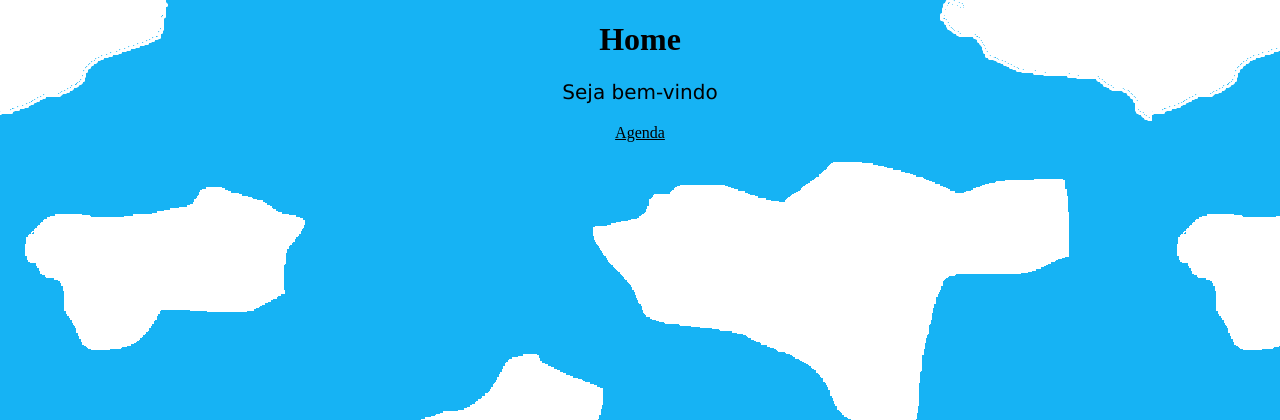
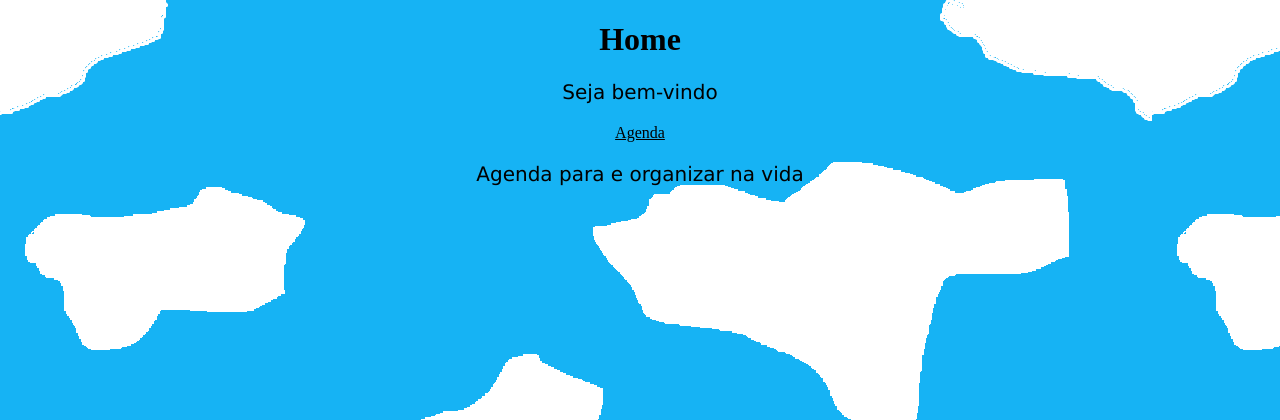
Before and after one commit to HeitorCarvalho26/agenda_py, a Flask app: page / in a window 1280 px wide. Shown: the top 420 px of the page. Run offline with Flask 3, Linux system fonts and the light colour scheme.

Commit message:
estilizando1

```diff
--- a/templates/home.html
+++ b/templates/home.html
@@ -3,4 +3,5 @@
 {%block content%}
     <p>Seja bem-vindo</p>
     <a href="/agenda">Agenda</a>
+    <p>Agenda para e organizar na vida</p>
 {%endblock%}
```
